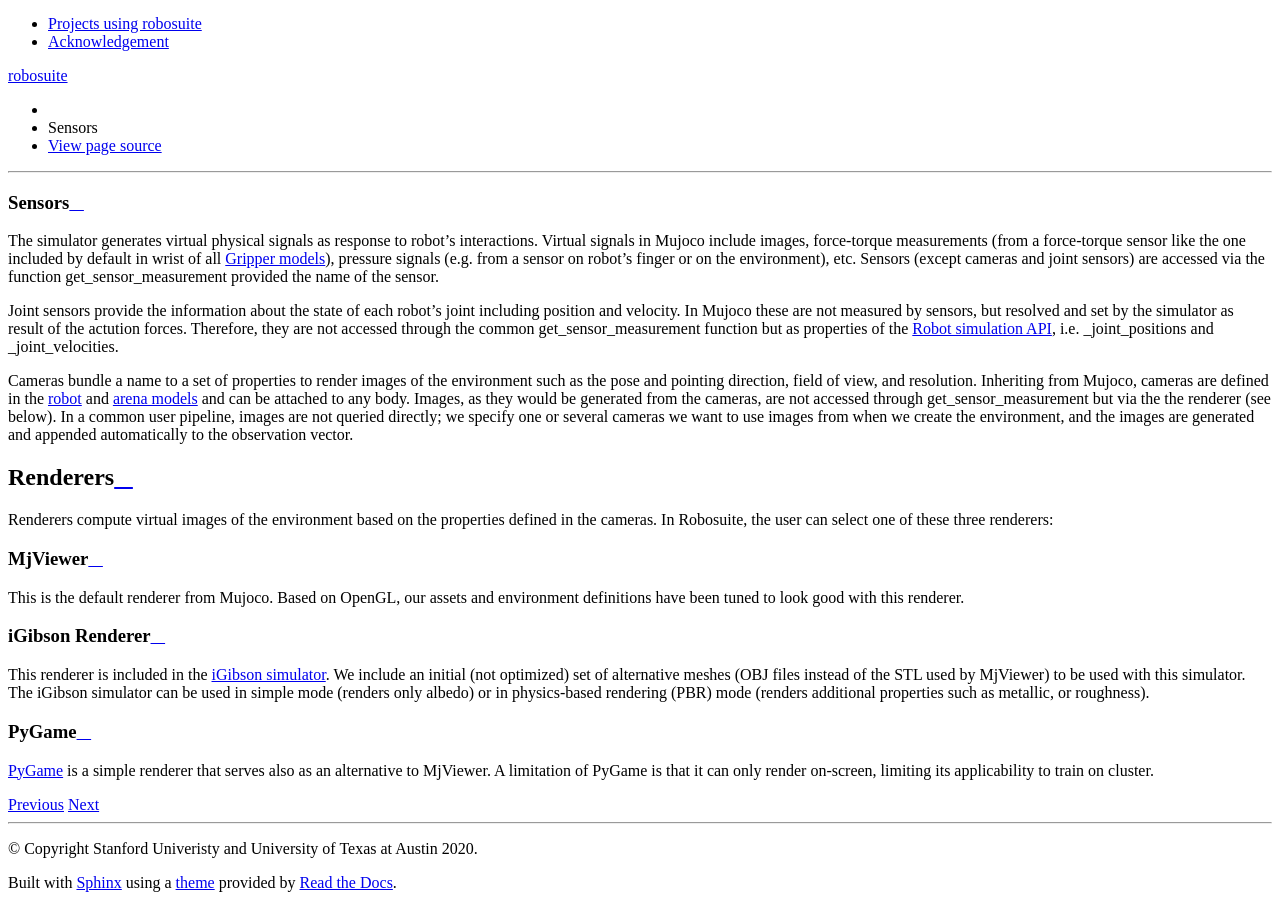
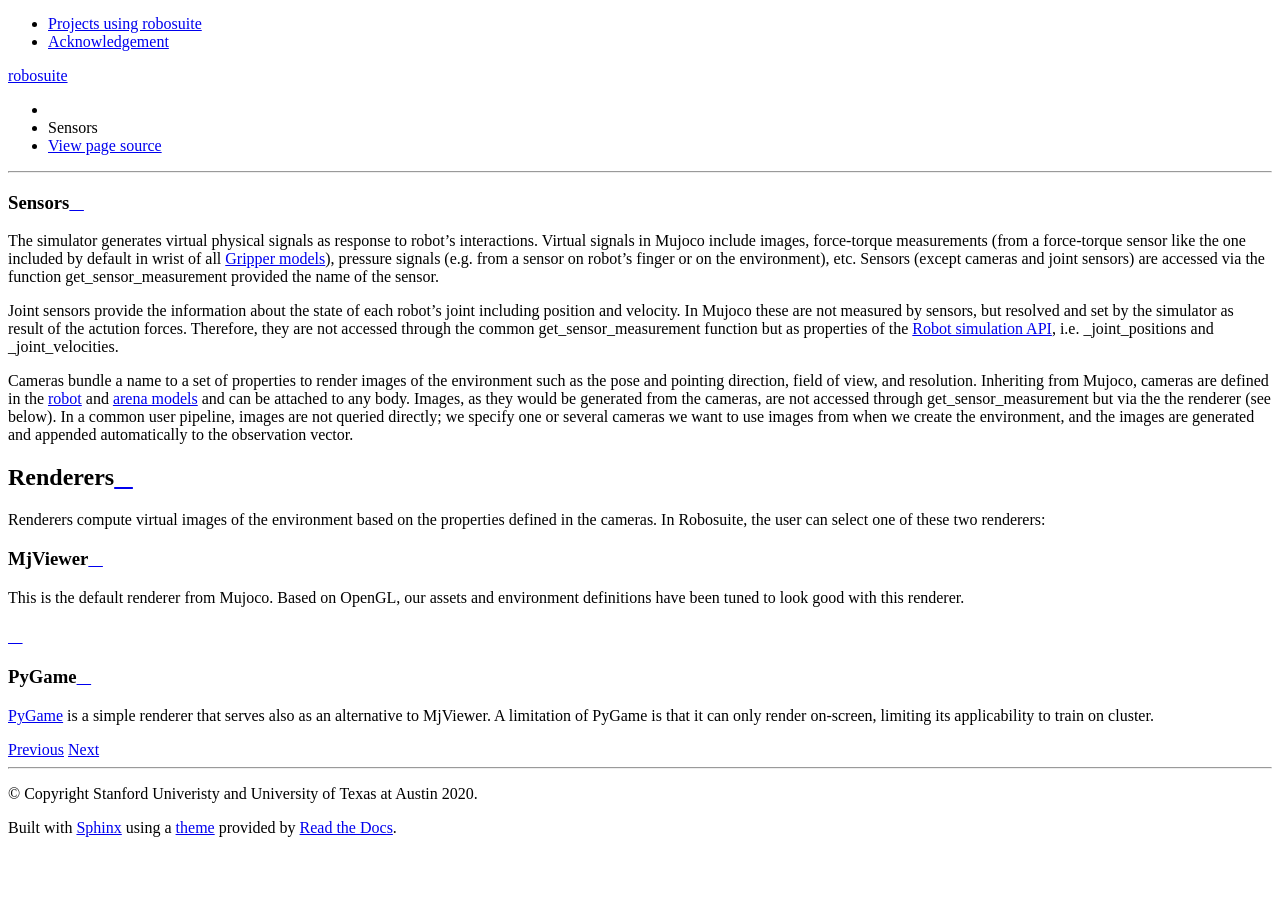
Before and after one commit to ARISE-Initiative/robosuite, a Sphinx documentation site: the page built from docs/modules/sensors.md, in a window 1280 px wide and 900 px high, scrolled down 904 px. Built offline with Sphinx 7.4.7 and the Read the Docs theme 2.0.0, drawn with Linux system fonts in a browser that asks for light colours; after the commit the page ends 1749 px from its top, so only the background shows below that.

Commit message:
removed iG

```diff
--- a/docs/modules/sensors.md
+++ b/docs/modules/sensors.md
@@ -8,15 +8,15 @@ Cameras bundle a name to a set of properties to render images of the environment
 
 #### Renderers
 
-Renderers compute virtual images of the environment based on the properties defined in the cameras. In Robosuite, the user can select one of these three renderers:
+Renderers compute virtual images of the environment based on the properties defined in the cameras. In Robosuite, the user can select one of these two renderers:
 
 ##### MjViewer
 
 This is the default renderer from Mujoco. Based on OpenGL, our assets and environment definitions have been tuned to look good with this renderer.
 
-##### iGibson Renderer
+##### <!--iGibson Renderer-->
 
-This renderer is included in the [iGibson simulator](http://svl.stanford.edu/igibson/). We include an initial (not optimized) set of alternative meshes (OBJ files instead of the STL used by MjViewer) to be used with this simulator. The iGibson simulator can be used in simple mode (renders only albedo) or in physics-based rendering (PBR) mode (renders additional properties such as metallic, or roughness).
+<!--This renderer is included in the [iGibson simulator](http://svl.stanford.edu/igibson/). We include an initial (not optimized) set of alternative meshes (OBJ files instead of the STL used by MjViewer) to be used with this simulator. The iGibson simulator can be used in simple mode (renders only albedo) or in physics-based rendering (PBR) mode (renders additional properties such as metallic, or roughness).-->
 
 ##### PyGame
 
```
